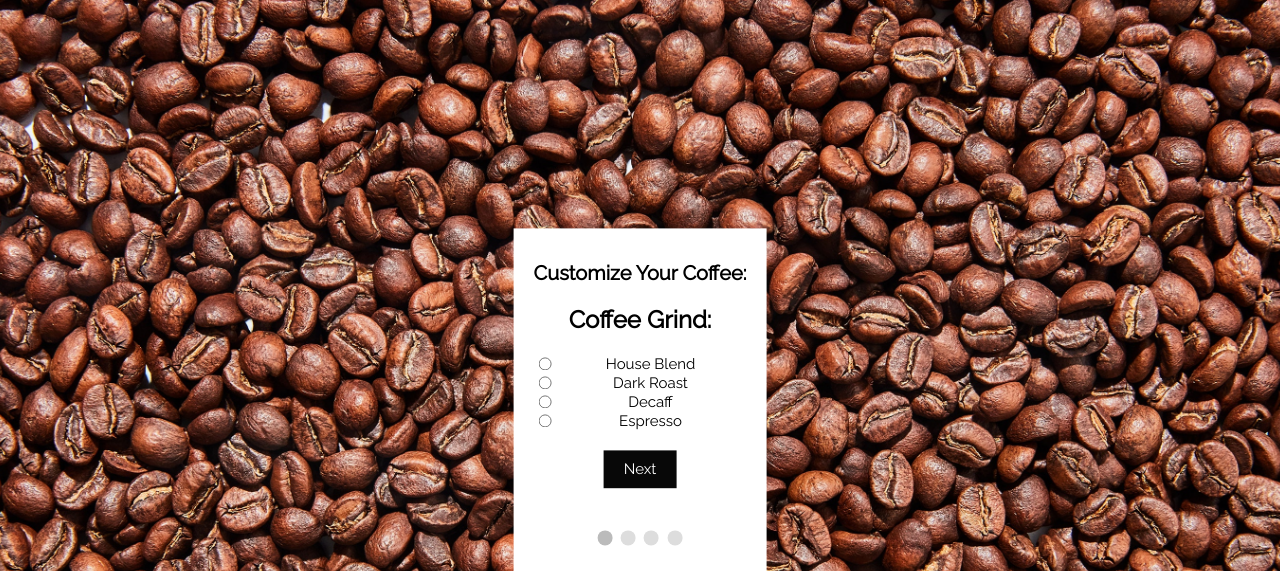
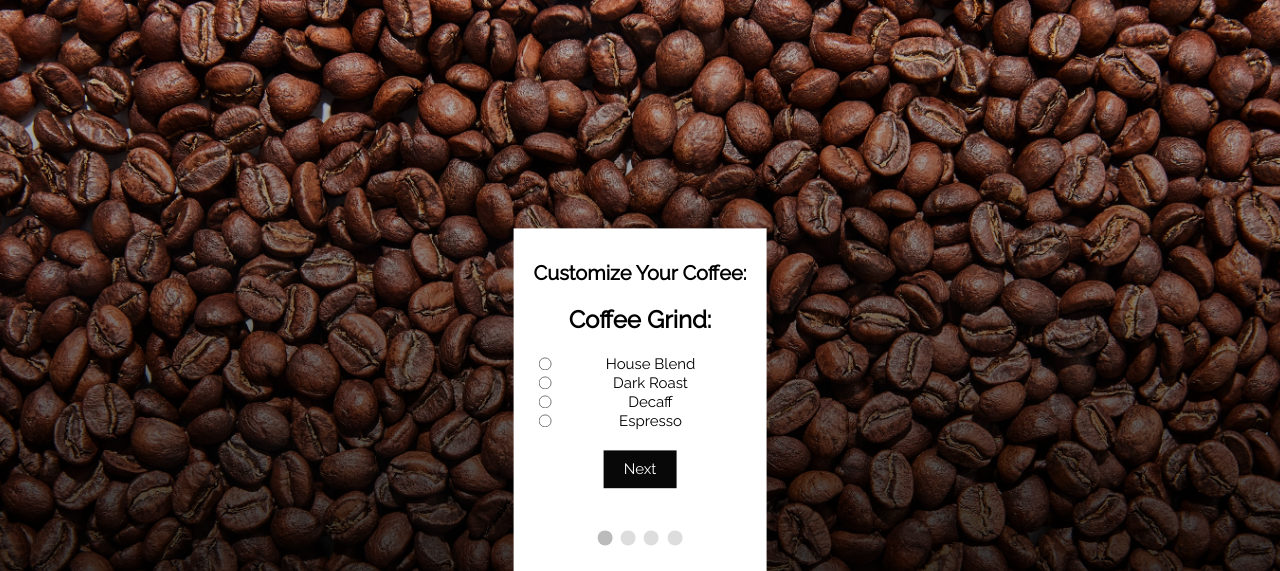
Before and after one commit to karimaboelregal/Coffee-shop, a PHP site: page /CustomDrink.php in a window 1280 px wide. Shown: the top 571 px of the page. Run offline with PHP 8.4, Linux system fonts and the light colour scheme.

Commit message:
connected pages

```diff
--- a/CustomDrink.php
+++ b/CustomDrink.php
@@ -4,11 +4,15 @@
 <link href="https://fonts.googleapis.com/css?family=Raleway" rel="stylesheet">
 <style>
     body{
-    background: url(beans.jpg) no-repeat center center fixed;
-    -webkit-background-size: cover;
-    -moz-background-size: cover;
-    -o-background-size: cover;
-    background-size: cover;
+        background: linear-gradient( rgba(0, 0, 0, 0.2), rgba(0, 0.2, 0, 1) ), url('beans.jpg') no-repeat center center fixed;
+        -webkit-background-size: cover;
+        -moz-background-size: cover;
+        -o-background-size: cover;
+        background-size: cover;
+        height: 100%;
+        margin: 0;
+        background-repeat: no-repeat;
+        background-attachment: fixed;
     }
     #container-all{
         position: absolute;
@@ -156,7 +160,9 @@
 <script>
     var currentTab = 0;
     showTab(currentTab);
-
+    function asd() {
+        alert("sdfsf");
+    }
     function showTab(n) {
     var x = document.getElementsByClassName("tab");
     x[n].style.display = "block";
@@ -167,12 +173,12 @@
     }
     if (n == (x.length - 1)) {
         document.getElementById("nextBtn").innerHTML = "Submit";
+        document.getElementById("nextBtn").onclick=function () {window.location='checkout.php';};
     } else {
         document.getElementById("nextBtn").innerHTML = "Next";
     }
     fixStepIndicator(n)
     }
-
     function nextPrev(n) {
     var x = document.getElementsByClassName("tab");
     x[currentTab].style.display = "none";
--- a/checkout.php
+++ b/checkout.php
@@ -107,9 +107,9 @@ Font-family: Raleway;
     <h1>Total price is: 50</h2>
     <div class="tab">
         <input type="text" name="name" id="id" placeholder="Full name" class="inputDesign" /><br>
-        <input type="text" name="name" id="id" placeholder="Email address" class="inputDesign" /><br>
-        <input type="text" name="name" id="id" placeholder="Phone number" class="inputDesign" /><br>
-        <input type="text" name="name" id="id" placeholder="Address" class="inputDesign" /><br>
+        <input type="text" name="email" id="id" placeholder="Email address" class="inputDesign" /><br>
+        <input type="text" name="number" id="id" placeholder="Phone number" class="inputDesign" /><br>
+        <input type="text" name="address" id="id" placeholder="Address" class="inputDesign" /><br>
 
     </div>
     <div >
--- a/index.php
+++ b/index.php
@@ -274,7 +274,7 @@ th img {
     </li>
   </ul>
 
-  <table  class="table table-hover" style="width:80%;position:absolute; left:50%; transform:translate(-50%);">
+  <table  class="table table-hover" style="width:90%;position:absolute; left:50%; transform:translate(-50%);">
   <thead>
     <tr style="display:none;">
       <th scope="col">#</th>
@@ -288,7 +288,7 @@ th img {
       <th scope="row"><img src="coffee1.jpg" style="width:50px;height:50px;"></th>
       <td>House blend</td>
       <td>15$</td>
-      <td><button id="search" class="btn btn-outline-dark"><i style="color:black;" class="fas fa-cash-register"></i></button></td>
+      <td><button id="search" class="btn btn-outline-dark" ><i style="color:black;" class="fas fa-cash-register"></i></button></td>
     </tr>
     <tr>
     <th scope="row"><img src="coffee1.jpg" style="width:50px;height:50px;"></th>
@@ -312,7 +312,7 @@ th img {
 
       </tbody>
     </table>
-      <button id="customize" style="" type="button" class="btn btn-outline-dark" onclick="hideMenu()">Customize drink</button>
+      <button id="customize" style="" type="button" class="btn btn-outline-dark" onclick="window.location.href='CustomDrink.php'">Customize drink</button>
       <button id="closeMenu" style="" type="button" class="btn btn-outline-dark" onclick="hideMenu()">Close menu</button>
       </div>
     </div>
```
